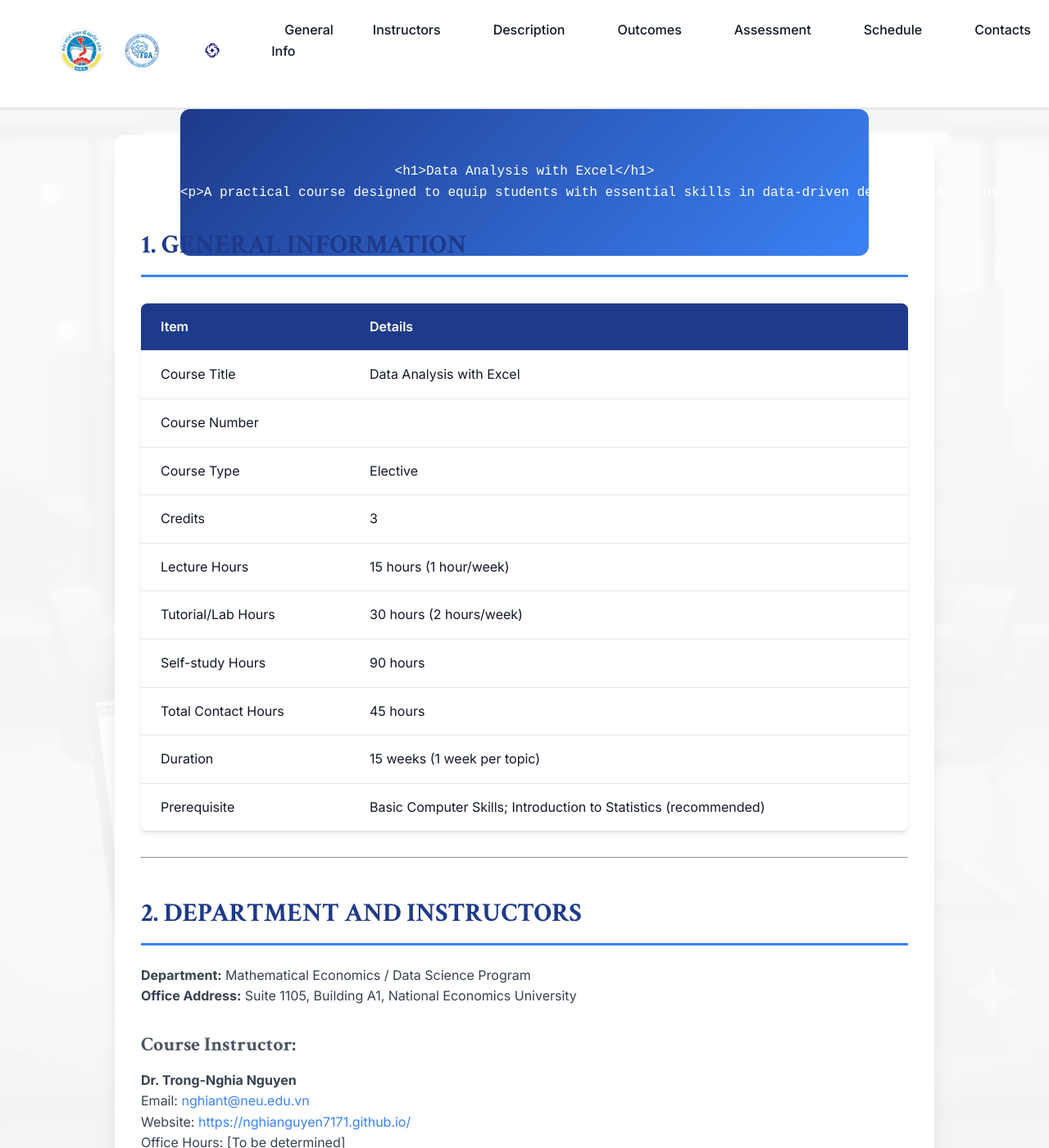
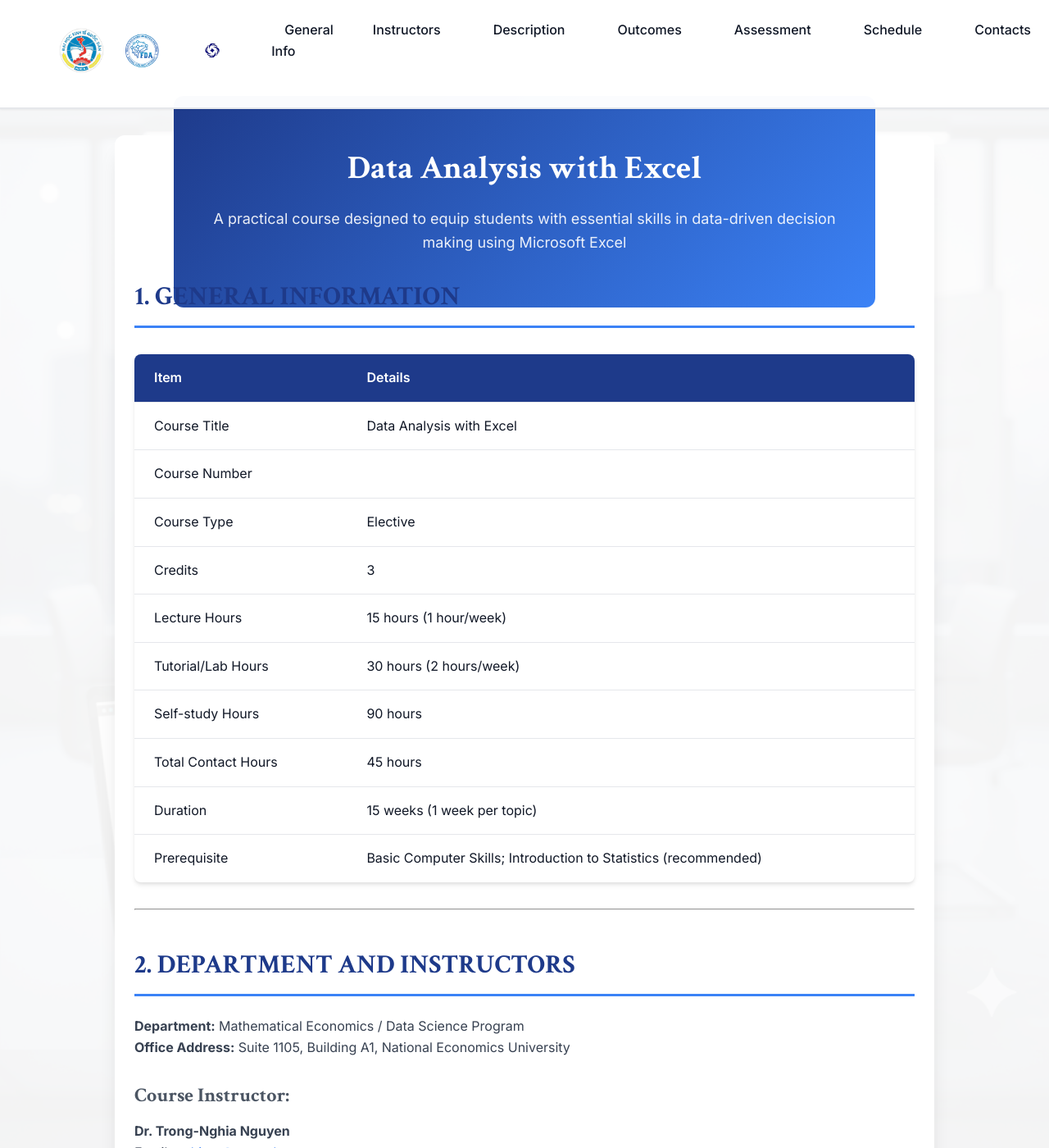
Before and after one commit to nghianguyen7171/excel_course, a Jekyll site: the page built from index.md, in a window 1280 px wide and 1400 px high. Shown: the whole window at 82% size. Built offline with Jekyll 4.4.1, drawn with Linux system fonts in a browser that asks for light colours.

Commit message:
Fix HTML rendering in markdown - use nomarkdown wrapper for hero section

```diff
--- a/_config.yml
+++ b/_config.yml
@@ -14,6 +14,7 @@
   syntax_highlighter: rouge
   parse_block_html: true
   parse_span_html: true
+  enable_coderay: false
 
 # Jekyll plugins for GitHub Pages
 plugins:
--- a/_layouts/default.html
+++ b/_layouts/default.html
@@ -11,7 +11,14 @@
     <link rel="stylesheet" href="{{ site.baseurl }}/assets/css/main.css">
     <style>
         /* Inline critical CSS for faster loading */
-        body { font-family: 'Inter', sans-serif; margin: 0; }
+        body {
+            font-family: 'Inter', -apple-system, BlinkMacSystemFont, 'Segoe UI', Roboto, sans-serif;
+            margin: 0;
+            padding: 0;
+        }
+        .main-content {
+            padding: 2rem 1.5rem;
+        }
     </style>
 
     <!-- Fonts -->
--- a/index.md
+++ b/index.md
@@ -4,10 +4,12 @@
 description: Course syllabus and information for Data Analysis with Excel at National Economics University
 ---
 
+{::nomarkdown}
 <div class="hero-section">
-    <h1>Data Analysis with Excel</h1>
-    <p>A practical course designed to equip students with essential skills in data-driven decision making using Microsoft Excel</p>
+<h1>Data Analysis with Excel</h1>
+<p>A practical course designed to equip students with essential skills in data-driven decision making using Microsoft Excel</p>
 </div>
+{:/nomarkdown}
 
 <section id="general-information">
 
```
